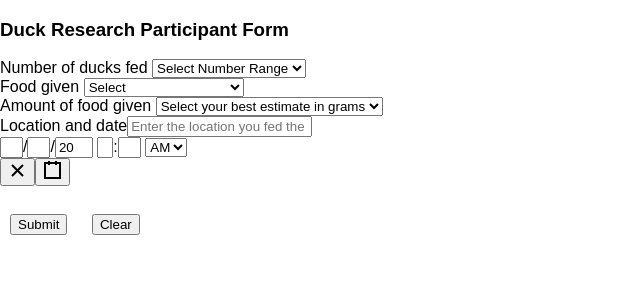
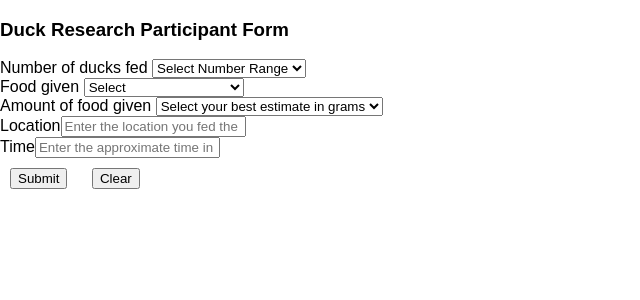
Before and after one commit to kolsenmaier/react-webform-hello-world, a React (Create React App) app: page / in a window 1280 px wide. Shown: the top 300 px of the page, without its empty margins (0-640 px from the left). Built offline with nearby package versions, Linux system fonts and the light colour scheme; the HTML template or start-up script is replaced by a standard one.

Commit message:
Temporarily working around datetime picker

```diff
--- a/src/containers/FormContainer.jsx
+++ b/src/containers/FormContainer.jsx
@@ -14,7 +14,7 @@ class FormContainer extends Component {
     this.state = {
       feedingEventInfo: {
         location: '',
-        time: new Date(),
+        time: '',
         numberOfDucks: '',
         food: '',
         specificFood: '',
@@ -217,18 +217,26 @@ class FormContainer extends Component {
           /> {/* Food amount Selection */}
 
           <Input inputType={'text'}
-            title={'Location and date'}
+            title={'Location'}
             name={'location'}
             value = {this.state.feedingEventInfo.location}
             placeholder = {'Enter the location you fed the ducks'}
             handleChange = {this.handleInput}
           />
 
-          <DateTimePicker
-            name={"time"}
-            value={this.state.feedingEventInfo.time}
-            onChange={this.handleDate}
-          /><br/>
+          {/*<DateTimePicker*/}
+            {/*name={"time"}*/}
+            {/*value={this.state.feedingEventInfo.time}*/}
+            {/*onChange={this.handleDate}*/}
+          {/*/><br/>*/}
+
+          <Input inputType={'text'}
+            title={'Time'}
+            name={'time'}
+            value = {this.state.feedingEventInfo.time}
+            placeholder = {'Enter the approximate time in 24h e.g. 11:00, 14:30'}
+            handleChange = {this.handleInput}
+          />
 
           <Button
             action = {this.handleFormSubmit}
```
